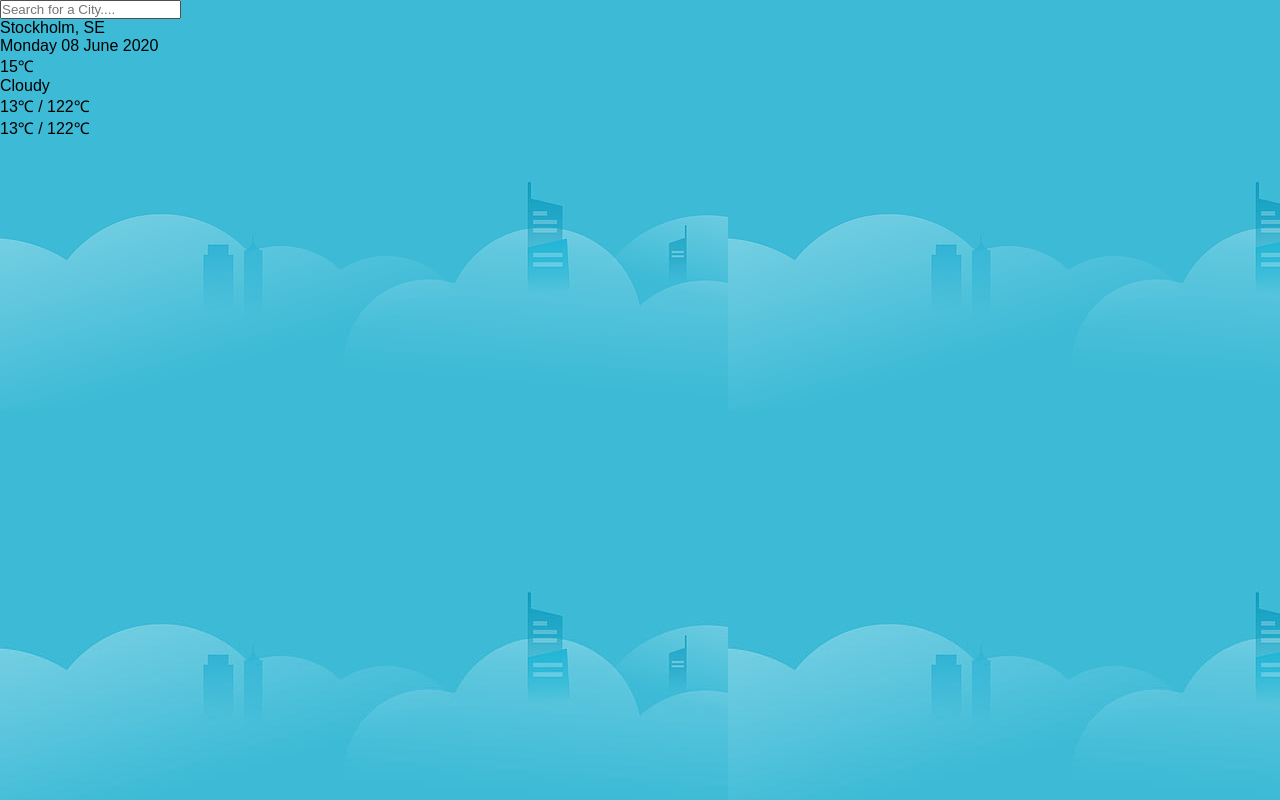
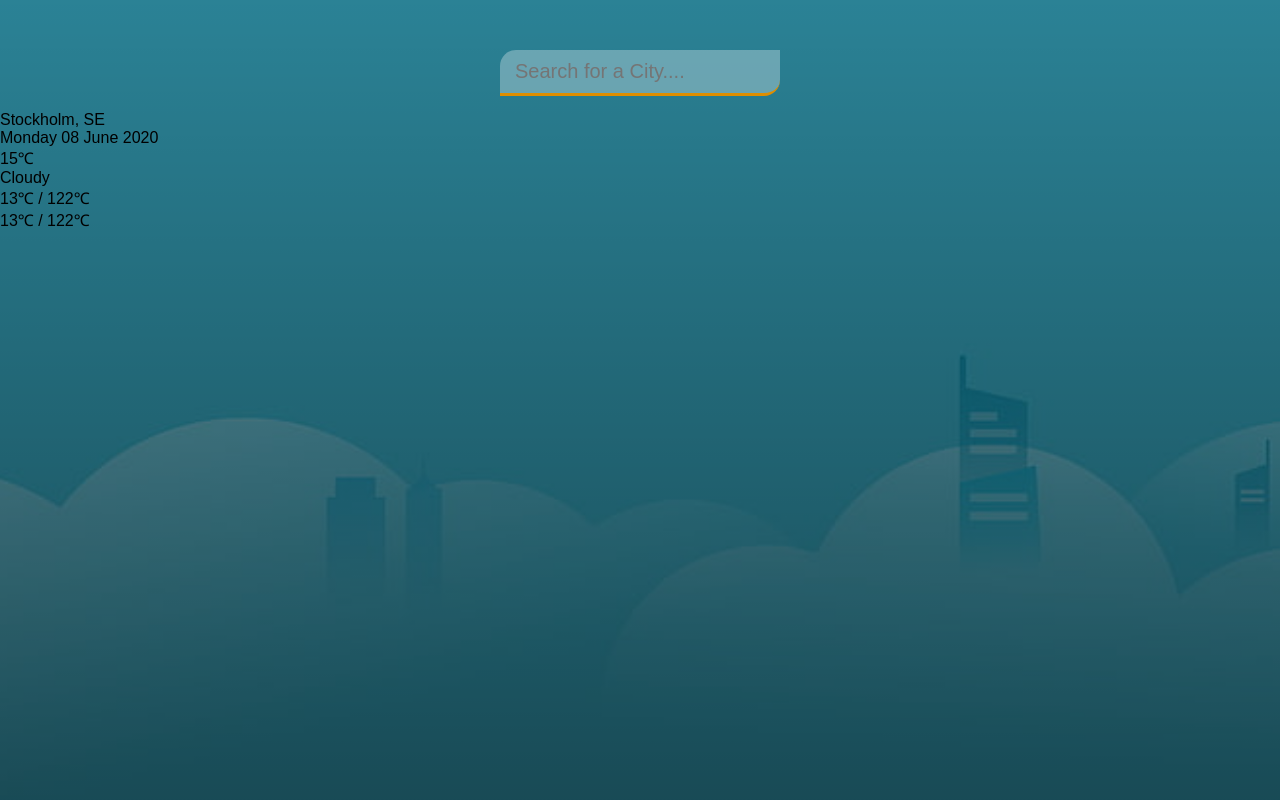
Before and after one commit to BobWRowsse/WeatherApp, a plain HTML site: page index.html in a window 1280 px wide. Drawn offline with Linux system fonts and the light colour scheme.

Commit message:
add header & input css

```diff
--- a/main.css
+++ b/main.css
@@ -7,4 +7,40 @@
 body {
   font-family: 'montserrat', sans-serif;
   background-image: url('BackG.jpg');
+  background-size: cover;
+  background-position: top center;
 }
+
+.app-wrap {
+  display: flex;
+  flex-direction: column;
+  min-height: 100vh;
+  background-image: linear-gradient(to bottom, rgba(0, 0, 0, 0.3), rgba(0, 0, 0, 0.6));
+}
+
+header {
+  display: flex;
+  justify-content: center;
+  align-items: center;
+  padding: 50px 15px 15px;
+}
+
+header input {
+  width: 100%;
+  max-width: 280px;
+  padding: 10px 15px;
+  border: none;
+  outline: none;
+  background-color: rgba(255, 255, 255, 0.3);
+  border-radius: 16px 0px 16px 0px;
+  border-bottom: 3px solid #df8e00;
+
+  color: #313131;
+  font-size: 20px;
+  font-weight: 300;
+  transition: 0.2s ease-out;
+}
+
+header input:focus {
+  background-color: rgba(255, 255, 255, 0.6);
+}
```
